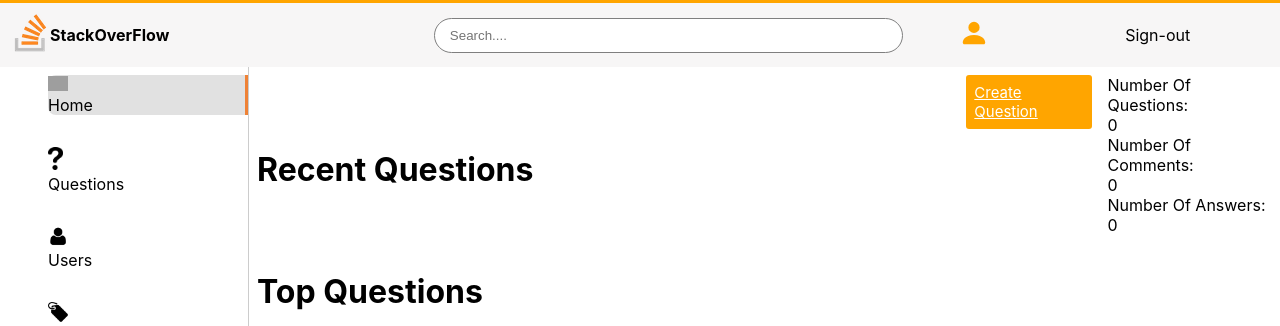
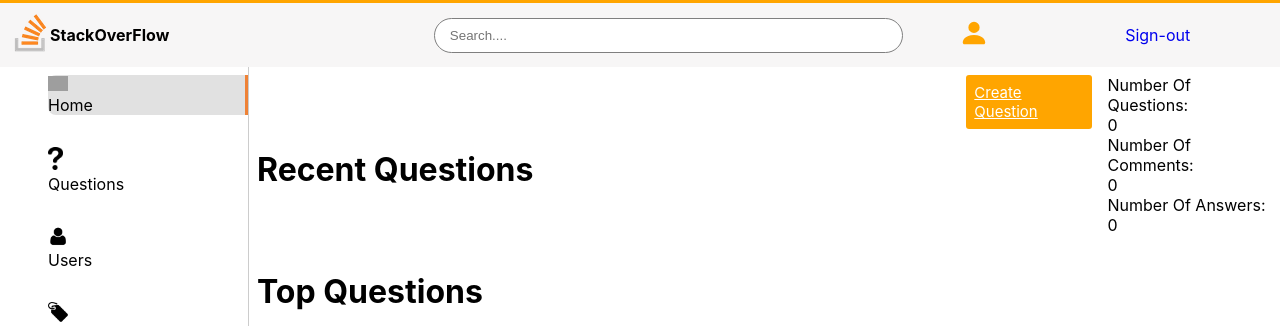
Before and after one commit to MisharyD/StackOverFlowClone, a PHP site: page /index.php in a window 1280 px wide. Shown: the top 326 px of the page. Run offline with PHP 8.4, Linux system fonts and the light colour scheme; the visitor is signed in with stand-in values (Sample User, id 1); data that the repository does not hold is empty; grey boxes are pictures that could not be loaded.

Commit message:
Update header.css

```diff
--- a/styles/header.css
+++ b/styles/header.css
@@ -56,10 +56,6 @@ a:visited {
     justify-content: center;
     align-items: center;
 }
-.acc a:hover {
-    background-color: #ccc;
-    border-radius: 3px;
-}
 
 .login {
     grid-area: login;
@@ -113,10 +109,6 @@ a:visited {
     align-items: center;
 }
 
-#signOut-hover:link {
-    color: black;
-}
-
 #signOut-hover:hover {
 
     background-color: rgb(255, 38, 0);
```
